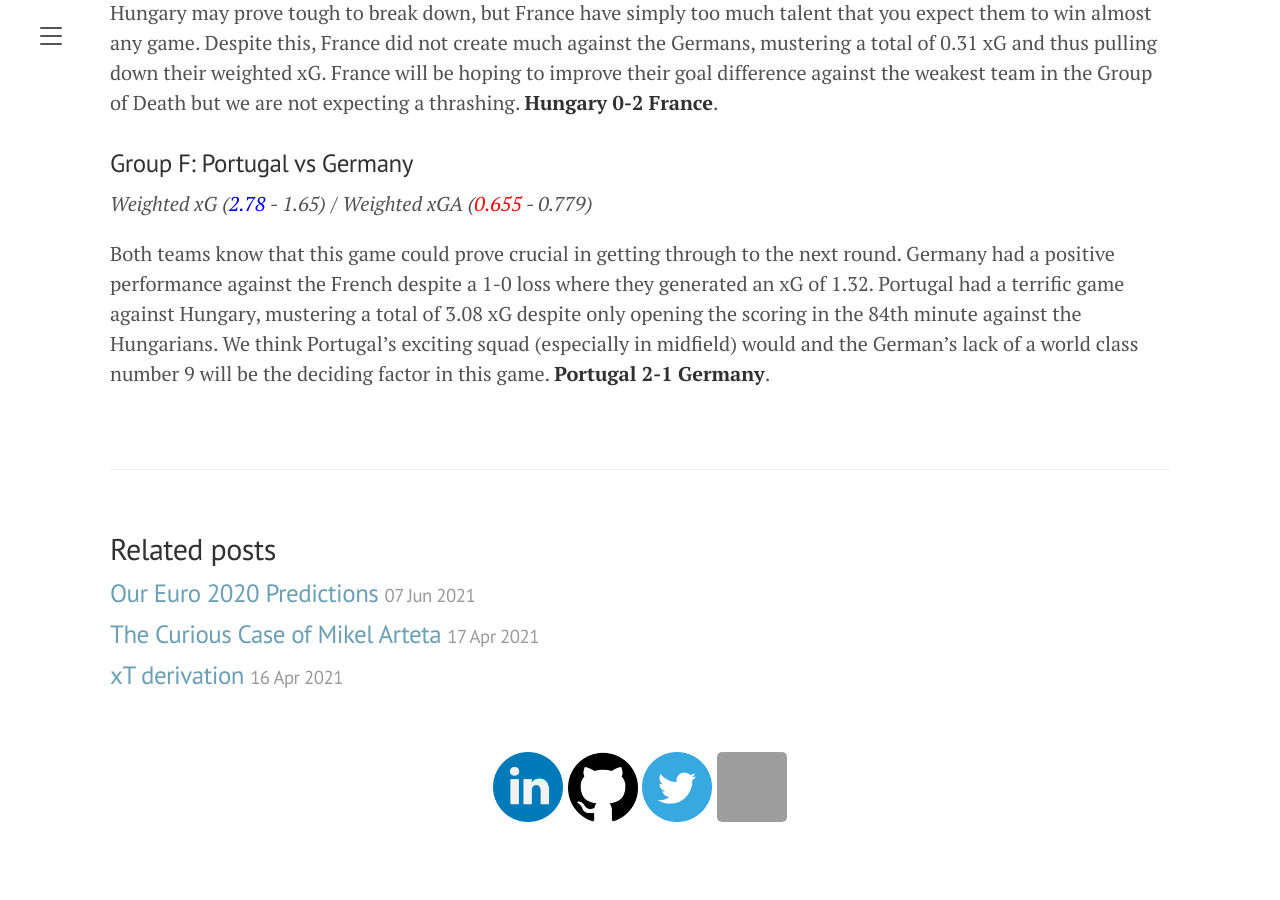
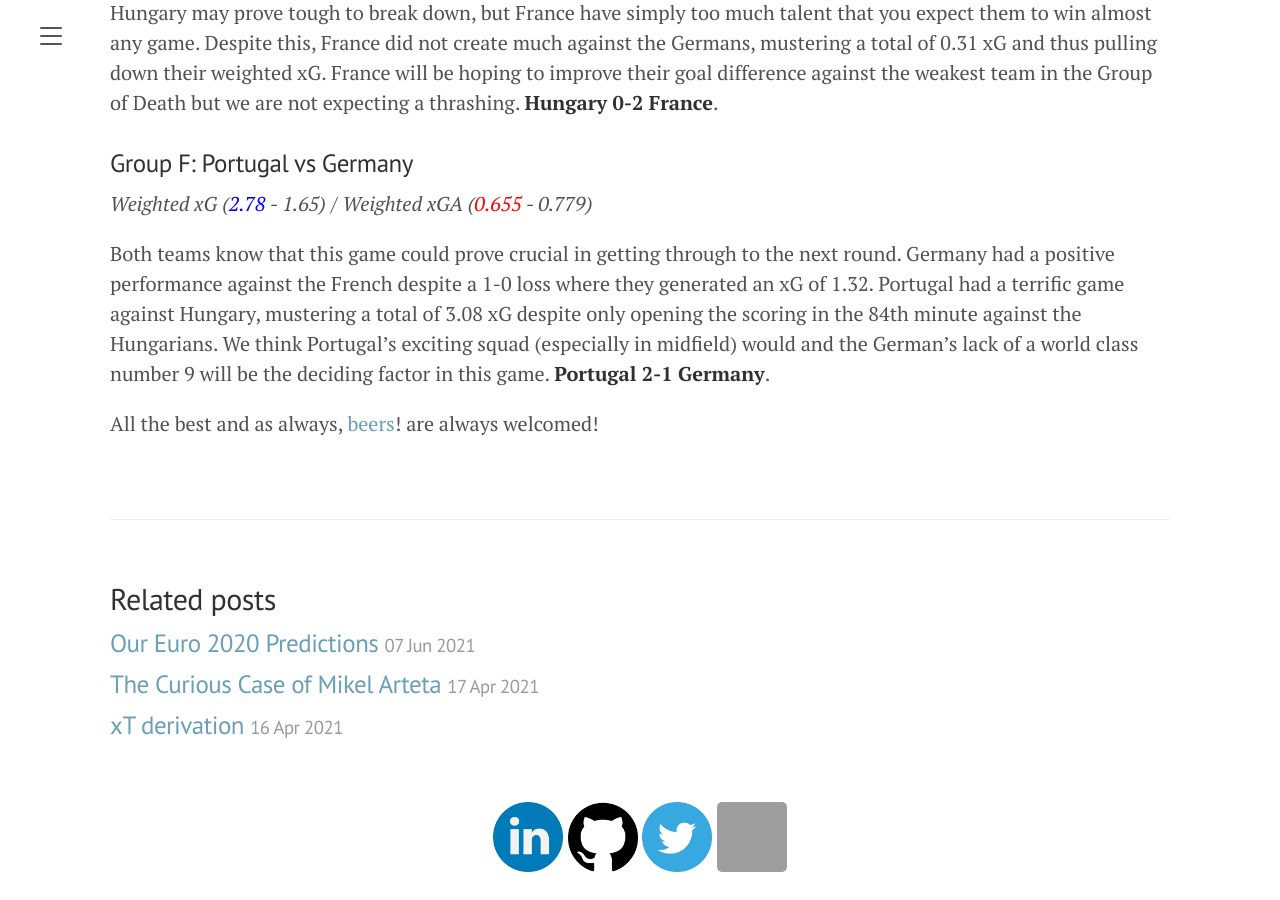
Before and after one commit to chuazy94/zy_blog_2, a Jekyll site: the page built from _posts/2021-06-15-euros-prediction-md2.md, in a window 1280 px wide and 900 px high, scrolled down 3842 px. Built offline with Jekyll 4.4.1, drawn with Linux system fonts in a browser that asks for light colours; before the commit the page ends 4692 px from its top, so only the background shows below that; grey boxes are pictures that could not be loaded.

Commit message:
Update 2021-06-15-euros-prediction-md2.md

```diff
--- a/_posts/2021-06-15-euros-prediction-md2.md
+++ b/_posts/2021-06-15-euros-prediction-md2.md
@@ -89,3 +89,5 @@ Hungary may prove tough to break down, but France have simply too much talent th
 <em>Weighted xGA (<span style="color:red">0.655</span> - 0.779)
 
 Both teams know that this game could prove crucial in getting through to the next round. Germany had a positive performance against the French despite a 1-0 loss where they generated an xG of 1.32. Portugal had a terrific game against Hungary, mustering a total of 3.08 xG despite only opening the scoring in the 84th minute against the Hungarians. We think Portugal's exciting squad (especially in midfield) would and the German's lack of a world class number 9 will be the deciding factor in this game. **Portugal 2-1 Germany**.
+
+ All the best and as always,  <a href="https://www.buymeacoffee.com/zychua">beers</a>! are always welcomed!
```
